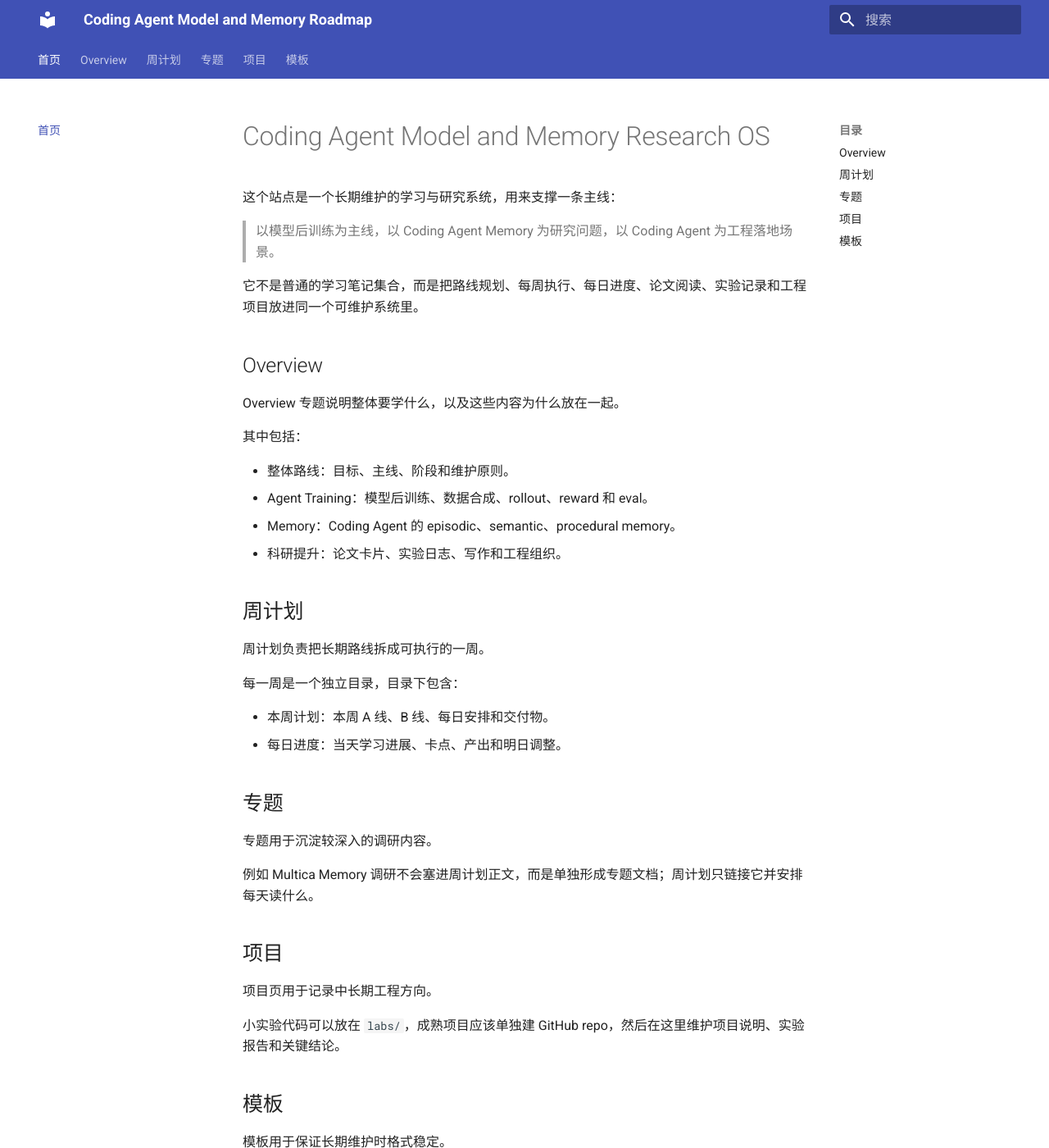
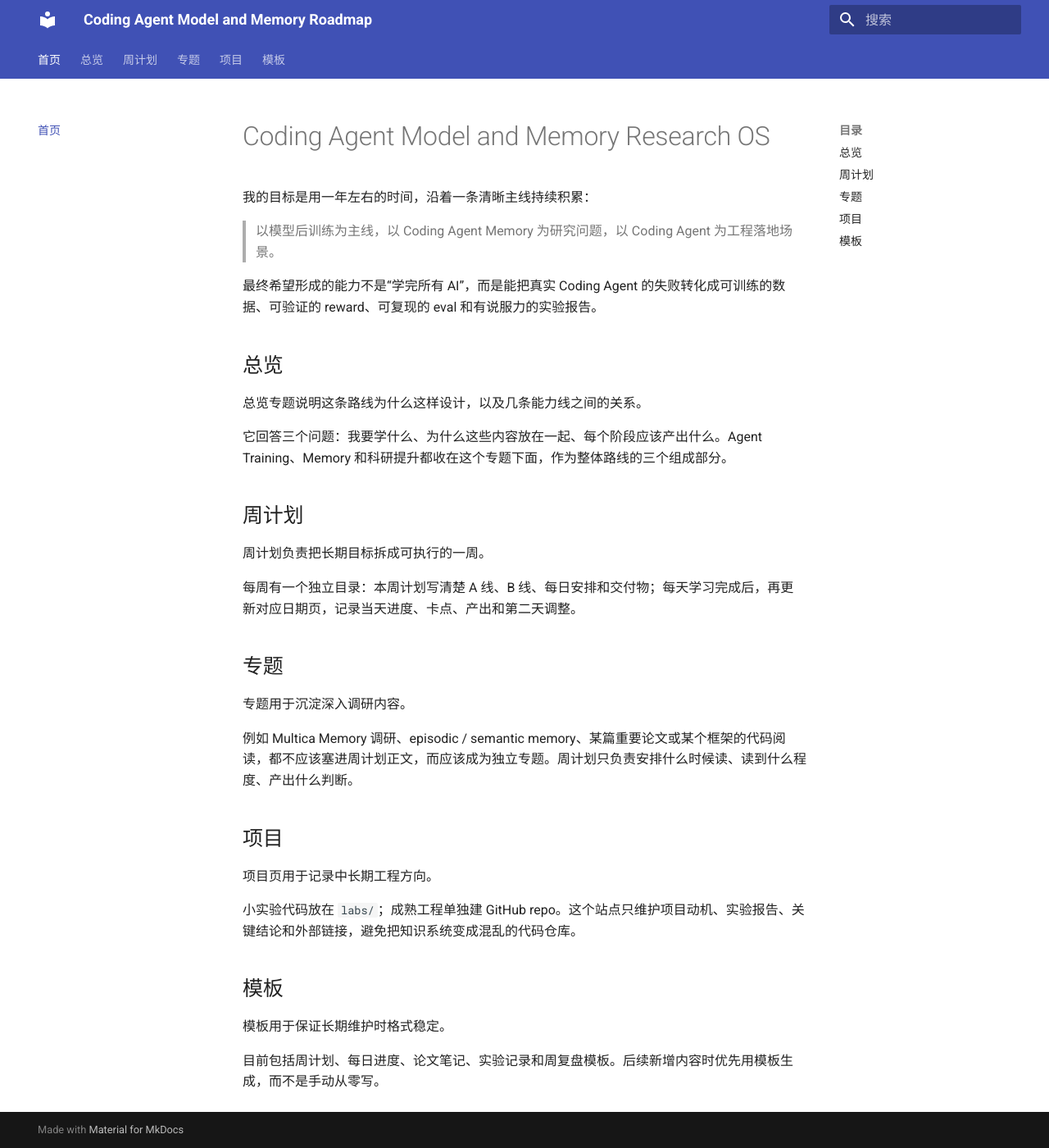
Before and after one commit to JustinMoFeng/coding-agent-model-memory-roadmap, an MkDocs documentation site: the page built from content/index.md, in a window 1280 px wide and 1400 px high. Shown: the whole window at 82% size. Built offline with MkDocs 1.6.1 and Material for MkDocs 9.7.7, drawn with Linux system fonts in a browser that asks for light colours; some of the changed text lies outside the part shown.

Commit message:
Move route pages under Chinese overview

```diff
--- a/content/index.md
+++ b/content/index.md
@@ -1,45 +1,37 @@
 # Coding Agent Model and Memory Research OS
 
-这个站点是一个长期维护的学习与研究系统，用来支撑一条主线：
+我的目标是用一年左右的时间，沿着一条清晰主线持续积累：
 
 > 以模型后训练为主线，以 Coding Agent Memory 为研究问题，以 Coding Agent 为工程落地场景。
 
-它不是普通的学习笔记集合，而是把路线规划、每周执行、每日进度、论文阅读、实验记录和工程项目放进同一个可维护系统里。
+最终希望形成的能力不是“学完所有 AI”，而是能把真实 Coding Agent 的失败转化成可训练的数据、可验证的 reward、可复现的 eval 和有说服力的实验报告。
 
-## Overview
+## 总览
 
-Overview 专题说明整体要学什么，以及这些内容为什么放在一起。
+总览专题说明这条路线为什么这样设计，以及几条能力线之间的关系。
 
-其中包括：
-
-- 整体路线：目标、主线、阶段和维护原则。
-- Agent Training：模型后训练、数据合成、rollout、reward 和 eval。
-- Memory：Coding Agent 的 episodic、semantic、procedural memory。
-- 科研提升：论文卡片、实验日志、写作和工程组织。
+它回答三个问题：我要学什么、为什么这些内容放在一起、每个阶段应该产出什么。Agent Training、Memory 和科研提升都收在这个专题下面，作为整体路线的三个组成部分。
 
 ## 周计划
 
-周计划负责把长期路线拆成可执行的一周。
+周计划负责把长期目标拆成可执行的一周。
 
-每一周是一个独立目录，目录下包含：
-
-- 本周计划：本周 A 线、B 线、每日安排和交付物。
-- 每日进度：当天学习进展、卡点、产出和明日调整。
+每周有一个独立目录：本周计划写清楚 A 线、B 线、每日安排和交付物；每天学习完成后，再更新对应日期页，记录当天进度、卡点、产出和第二天调整。
 
 ## 专题
 
-专题用于沉淀较深入的调研内容。
+专题用于沉淀深入调研内容。
 
-例如 Multica Memory 调研不会塞进周计划正文，而是单独形成专题文档；周计划只链接它并安排每天读什么。
+例如 Multica Memory 调研、episodic / semantic memory、某篇重要论文或某个框架的代码阅读，都不应该塞进周计划正文，而应该成为独立专题。周计划只负责安排什么时候读、读到什么程度、产出什么判断。
 
 ## 项目
 
 项目页用于记录中长期工程方向。
 
-小实验代码可以放在 `labs/`，成熟项目应该单独建 GitHub repo，然后在这里维护项目说明、实验报告和关键结论。
+小实验代码放在 `labs/`；成熟工程单独建 GitHub repo。这个站点只维护项目动机、实验报告、关键结论和外部链接，避免把知识系统变成混乱的代码仓库。
 
 ## 模板
 
 模板用于保证长期维护时格式稳定。
 
-当前包含周计划、每日进度、论文笔记、实验记录和周复盘模板。
+目前包括周计划、每日进度、论文笔记、实验记录和周复盘模板。后续新增内容时优先用模板生成，而不是手动从零写。
--- a/content/overview.md
+++ b/content/overview/index.md
@@ -1,4 +1,4 @@
-# Overview
+# 路线总览
 
 这个系统服务一条主线：
 
@@ -24,7 +24,7 @@
 - Rollout、reward、eval、failure analysis。
 - Post-training infra：serving、batch rollout、日志、数据版本。
 
-详情见 [Agent Training 路线纵览](agent-training-overview.md)。
+详情见 [Agent Training 路线纵览](agent-training.md)。
 
 ### 2. Coding Agent Memory
 
@@ -38,7 +38,7 @@
 - Memory 写入、检索、更新、遗忘和冲突处理。
 - Memory-specific eval。
 
-详情见 [Memory 路线总览](memory-overview.md)。
+详情见 [Memory 路线总览](memory.md)。
 
 ### 3. 科研与工程能力
 
@@ -52,14 +52,14 @@
 - 技术报告和 paper-style draft。
 - 小实验代码和成熟项目 repo 的组织方式。
 
-详情见 [科研能力提升](research-skill-overview.md)。
+详情见 [科研能力提升](research-skill.md)。
 
 ## 当前执行入口
 
-- [2026-06-22 至 2026-06-28 周计划](weeks/2026-06-22/index.md)
-- [Multica Memory 调研指南](topics/multica-memory-reading-guide.md)
-- [周计划模板](reference/templates/week-plan-template.md)
-- [每日进度模板](reference/templates/daily-log-template.md)
+- [2026-06-22 至 2026-06-28 周计划](../weeks/2026-06-22/index.md)
+- [Multica Memory 调研指南](../topics/multica-memory-reading-guide.md)
+- [周计划模板](../reference/templates/week-plan-template.md)
+- [每日进度模板](../reference/templates/daily-log-template.md)
 
 ## 维护原则
 
--- a/mkdocs.yml
+++ b/mkdocs.yml
@@ -40,11 +40,11 @@
 
 nav:
   - 首页: index.md
-  - Overview:
-      - 总览: overview.md
-      - Agent Training: agent-training-overview.md
-      - Memory: memory-overview.md
-      - 科研提升: research-skill-overview.md
+  - 总览:
+      - 路线总览: overview/index.md
+      - Agent Training: overview/agent-training.md
+      - Memory: overview/memory.md
+      - 科研提升: overview/research-skill.md
   - 周计划:
       - 2026-06-22 至 2026-06-28:
           - 本周计划: weeks/2026-06-22/index.md
```
Also changed, not shown: content/overview/agent-training.md (renamed from content/agent-training-overview.md, +1 -1 lines), content/overview/memory.md (renamed from content/memory-overview.md, +1 -1 lines), content/overview/research-skill.md (renamed from content/research-skill-overview.md, +3 -3 lines).
